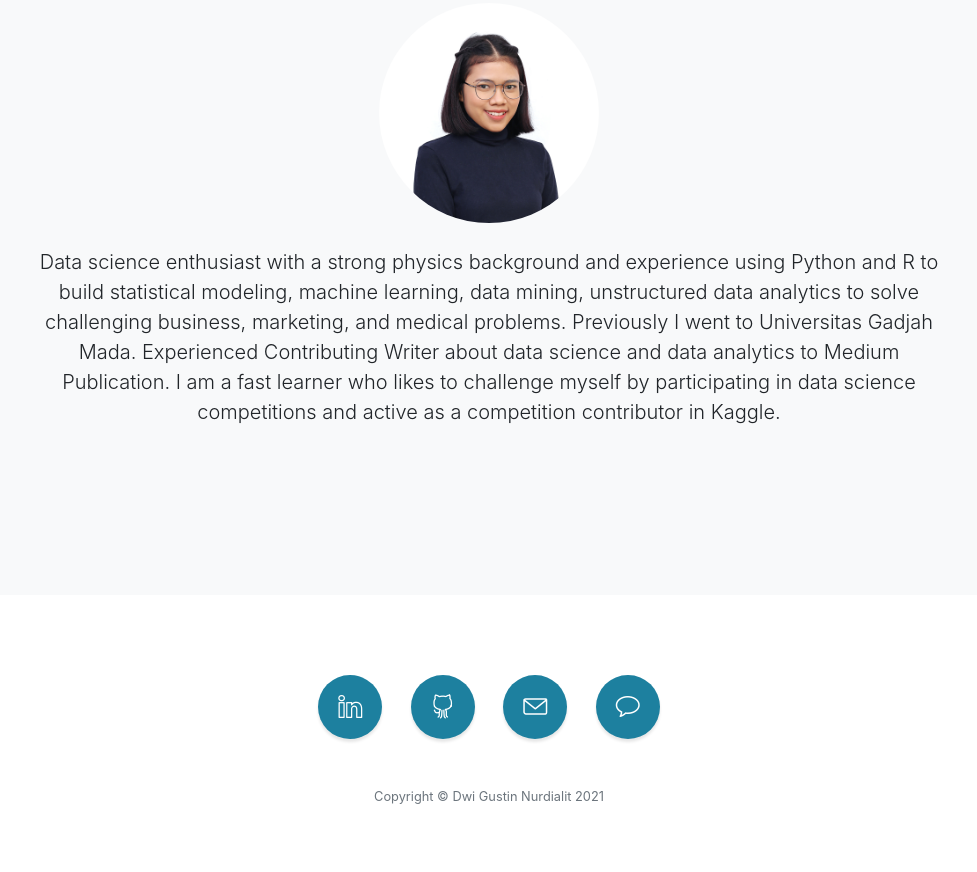
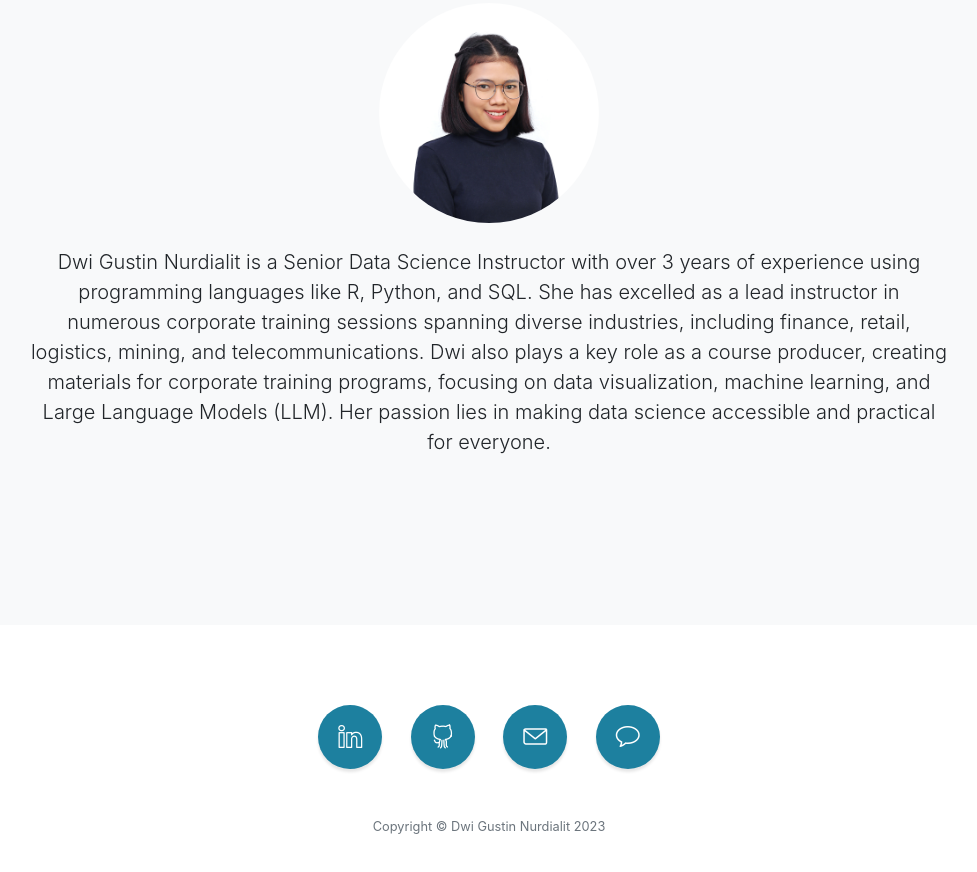
Before and after one commit to dwiknrd/dwiknrd.github.io, a website with bundled scripts: page index.html in a window 1280 px wide. Shown: the part 2737-3609 px from the top of the page, without its empty margins (151-1128 px from the left). Built offline with nearby package versions, Linux system fonts and the light colour scheme.

Commit message:
Update index.html

```diff
--- a/index.html
+++ b/index.html
@@ -238,7 +238,7 @@
             <img src="img/dwik-photo.jpg" width="220" style="border-radius: 50%;" alt="">
             <br>
             <br>
-            <p class="lead mb-5">Data science enthusiast with a strong physics background and experience using Python and R to build statistical modeling, machine learning, data mining, unstructured data analytics to solve challenging business, marketing, and medical problems. Previously I went to Universitas Gadjah Mada. Experienced Contributing Writer about data science and data analytics to Medium Publication. I am a fast learner who likes to challenge myself by participating in data science competitions and active as a competition contributor in Kaggle.</p>
+            <p class="lead mb-5">Dwi Gustin Nurdialit is a Senior Data Science Instructor with over 3 years of experience using programming languages like R, Python, and SQL. She has excelled as a lead instructor in numerous corporate training sessions spanning diverse industries, including finance, retail, logistics, mining, and telecommunications. Dwi also plays a key role as a course producer, creating materials for corporate training programs, focusing on data visualization, machine learning, and Large Language Models (LLM). Her passion lies in making data science accessible and practical for everyone.</p>
             <!-- <a class="btn btn-dark btn-xl js-scroll-trigger" href="#services">What We Offer</a> -->
           </div>
         </div>
@@ -279,7 +279,7 @@
           </a>
         </li>
       </ul>
-      <p class="text-muted small mb-0">Copyright &copy; Dwi Gustin Nurdialit 2021</p>
+      <p class="text-muted small mb-0">Copyright &copy; Dwi Gustin Nurdialit 2023</p>
     </div>
   </footer>
 
```
